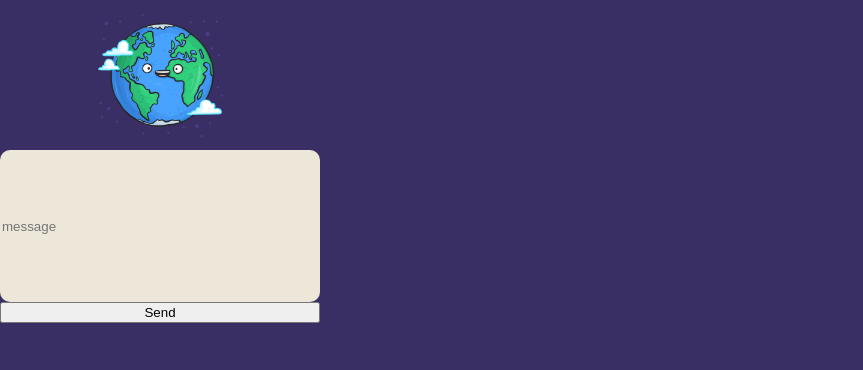
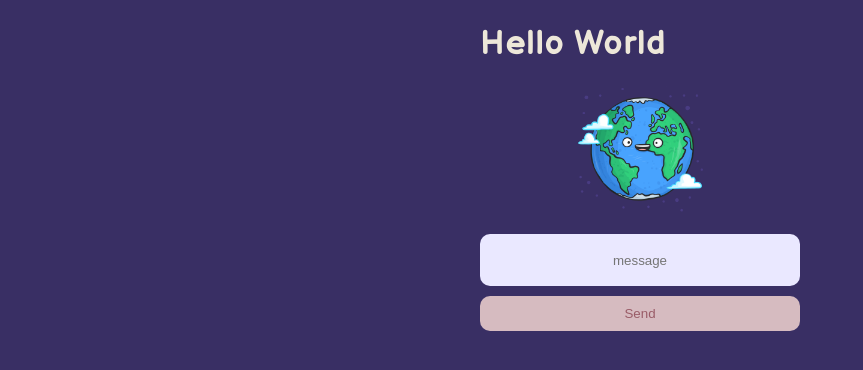
Before and after one commit to JoelCreate/helloWorld, a plain HTML site: page index.html in a window 1280 px wide. Shown: the whole page, without its empty margins (0-863 px from the left). Drawn offline with Linux system fonts and the light colour scheme.

Commit message:
more styling to CSS
added colors to buttons and inputs

```diff
--- a/index.html
+++ b/index.html
@@ -8,9 +8,10 @@
     </head>
     <body>
         <div class="container">
+            <h1>Hello World</h1>
             <img src="assets/world.jpg">
             <input type="text" id="input-field" placeholder="message">
-            <button id="add-button">Send</button>
+            <button class="btn">Send</button>
             <div id="messages">
             </div>
         </div>
--- a/styles.css
+++ b/styles.css
@@ -1,3 +1,5 @@
+@import url('https://fonts.googleapis.com/css2?family=Balsamiq+Sans&display=swap');
+
 html, body {
     margin: 0;
     padding: 0;
@@ -5,12 +7,24 @@ html, body {
 
 body {
     background: #392f64;
+    font-size: 16px;
+}
+
+h1 {
+    color: #EDE7D9;
+    font-family: 'Balsamiq Sans', cursive;
+    letter-spacing: 2px;
+    padding: 0px;
+    margin: 0px;
 }
 
 .container {
     display: flex;
     flex-direction: column;
+    gap: 10px;
     max-width: 320px;
+    flex-grow: 1;
+    margin: 25px auto;
 }
 
 img {
@@ -19,8 +33,18 @@ img {
 }
 
 input {
-    height: 150px;
+    height: 50px;
     border-radius: 10px;
-    background: #EDE7D9;
+    background: #eae8ff;
     border: none;
+    text-align: center;
 }
+
+.btn {
+    background: #D6BBC0;
+    color: #995C67;
+    border: none;
+    padding: 10px 20px;
+    border-radius: 10px;
+    flex-grow: 1;
+}
```
